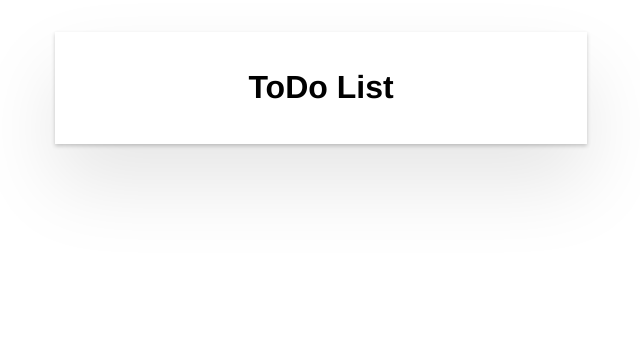
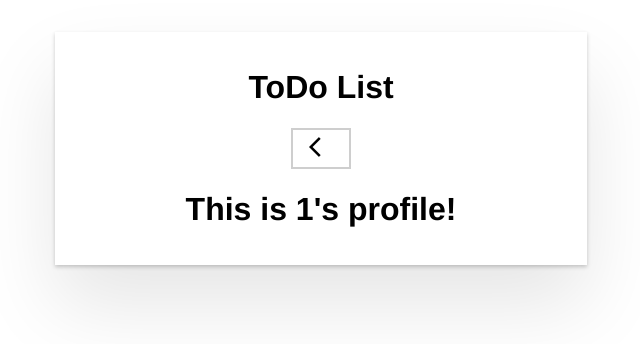
Before and after one commit to aiiiitg/angular-ivy-juuzzy, an Angular app: page /item/1 in a window 1280 px wide. Before the commit this address led to /. Shown: the top 344 px of the page, without its empty margins (319-959 px from the left). Built offline with nearby package versions, Linux system fonts and the light colour scheme.

Commit message:
3 files modified

```diff
--- a/src/app/app-routing.module.ts
+++ b/src/app/app-routing.module.ts
@@ -7,11 +7,11 @@ const routes: Routes = [
   {
     path: '',
     component: ViewListComponent
-  }/*,
+  },
   {
     path: 'item/:id',
     component: ViewDetailComponent
-  }*/
+  }
 ];
 
 @NgModule({
--- a/src/app/view/view-detail.component.ts
+++ b/src/app/view/view-detail.component.ts
@@ -1,4 +1,5 @@
 import { Component, OnInit } from '@angular/core';
+import { Location } from '@angular/common';
 import { ActivatedRoute, ParamMap } from '@angular/router';
 import { Item } from '../item';
 import { TodoService } from '../todo.service';
@@ -6,12 +7,15 @@ import { TodoService } from '../todo.service';
 
 @Component({
   selector: 'app-home',
-  template: `<h1>This is {{ id }}'s profile!</h1>`
+  template: `
+  <button class="btn" (click)="goBack()"><mat-icon aria-hidden="false" aria-label="Back">arrow_back_ios</mat-icon></button>
+  <h1>This is {{ id }}'s profile!</h1>`,
+  styleUrls: [ '../app.component.css' ]
 })
 export class ViewDetailComponent implements OnInit {
   id: number;
 
-  constructor(private route: ActivatedRoute, public todoService: TodoService) {}
+  constructor(private route: ActivatedRoute, private location: Location, public todoService: TodoService) {}
   ngOnInit() {
     // snapshot way
     console.log('thing', this.route.snapshot.params.id);
@@ -19,7 +23,10 @@ export class ViewDetailComponent implements OnInit {
     // observable way
     this.route.paramMap.subscribe(params => {
       console.log(params.get('id'));
-      //this.id = params.get('id');
+      this.id = parseInt(params.get('id'));
     });
   }
+  goBack(){
+    this.location.back();
+  }
 }
--- a/src/app/view/view-list.component.ts
+++ b/src/app/view/view-list.component.ts
@@ -6,7 +6,7 @@ import { TodoService } from '../todo.service';
 @Component({
   selector: 'app-home',
   templateUrl: './view-list.component.html',
-  styleUrls: [ './view-list.component.css' ]
+  styleUrls: [ '../app.component.css' ]
 })
 export class ViewListComponent implements OnInit {
   items: Item[] = [];
```
